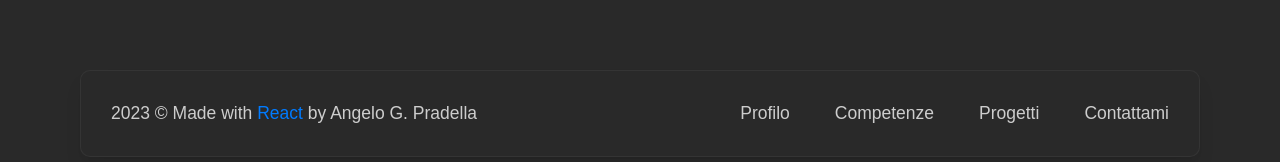
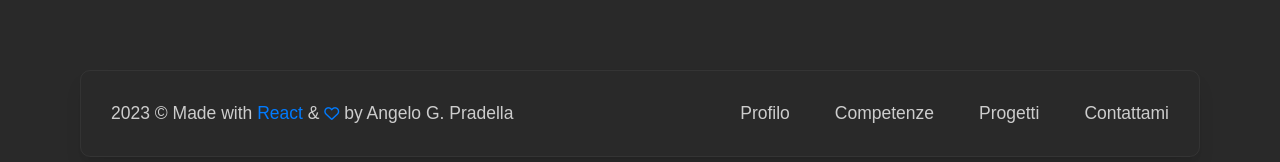
Before and after one commit to angeloPradella-github/portfolio-v1, a React (Vite) app: page / in a window 1280 px wide. Shown: the part 3048-3210 px from the top of the page. Built offline with nearby package versions, Linux system fonts and the light colour scheme; some icons are missing; a web font is replaced by a local one.

Commit message:
footer aggiunto

```diff
--- /dev/null
+++ b/src/components/ContactSection.jsx
@@ -0,0 +1,3 @@
+export default function ContactSection() {
+  return <section></section>;
+}
--- a/src/components/Footer.jsx
+++ b/src/components/Footer.jsx
@@ -4,7 +4,10 @@ export default function Footer() {
       <div className="footer clr-neutral rounded-lg mx-auto md:shadow-lg max-w-[900px]">
         <div className=" md:p-6 p-4 flex flex-col md:flex-row  items-center md:justify-between justify-center ">
           <span className="text-sm sm:text-center">
-            2023 © Made with <span className="clr-accent">React </span>
+            2023 © Made with <span className="clr-accent">React </span> &{" "}
+            <span className="clr-accent">
+              <i className="fa-regular fa-heart"></i>
+            </span>{" "}
             by Angelo G. Pradella
           </span>
 
--- a/src/css/index.css
+++ b/src/css/index.css
@@ -321,6 +321,8 @@
 
 /* --------------FOOTER-------------- */
 .footer {
-  background-color: var(--clr-light);
   font-weight: 300;
 }
+.footer i {
+  font-size: 12px;
+}
```
